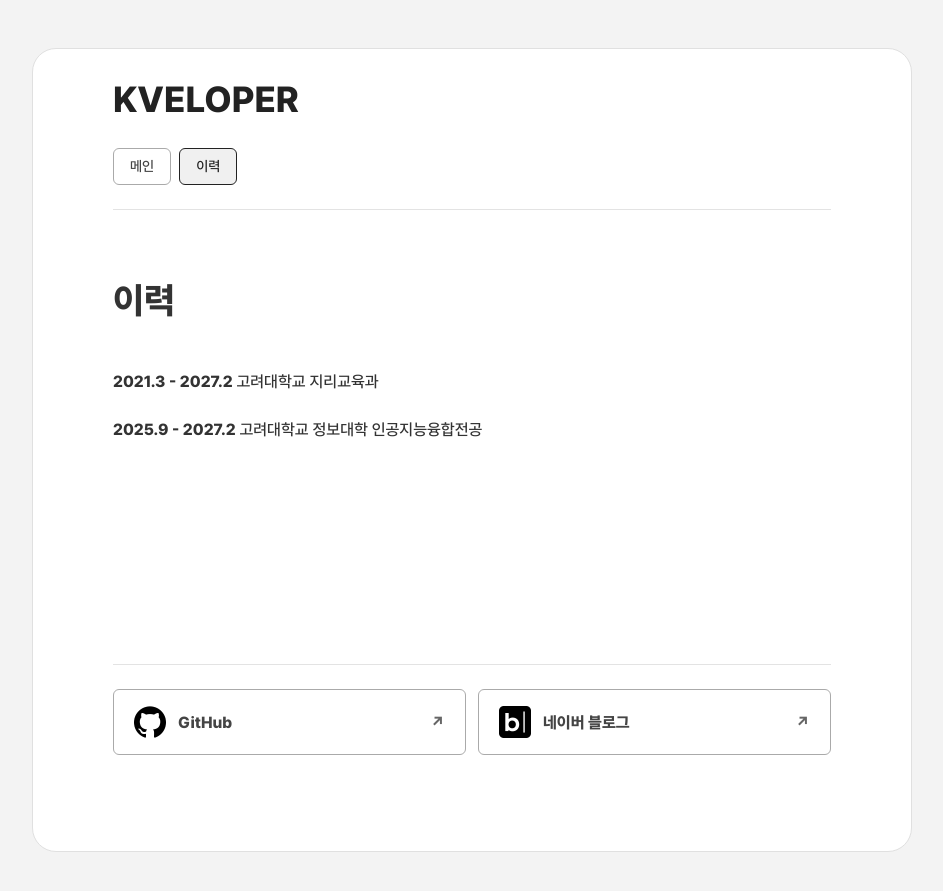
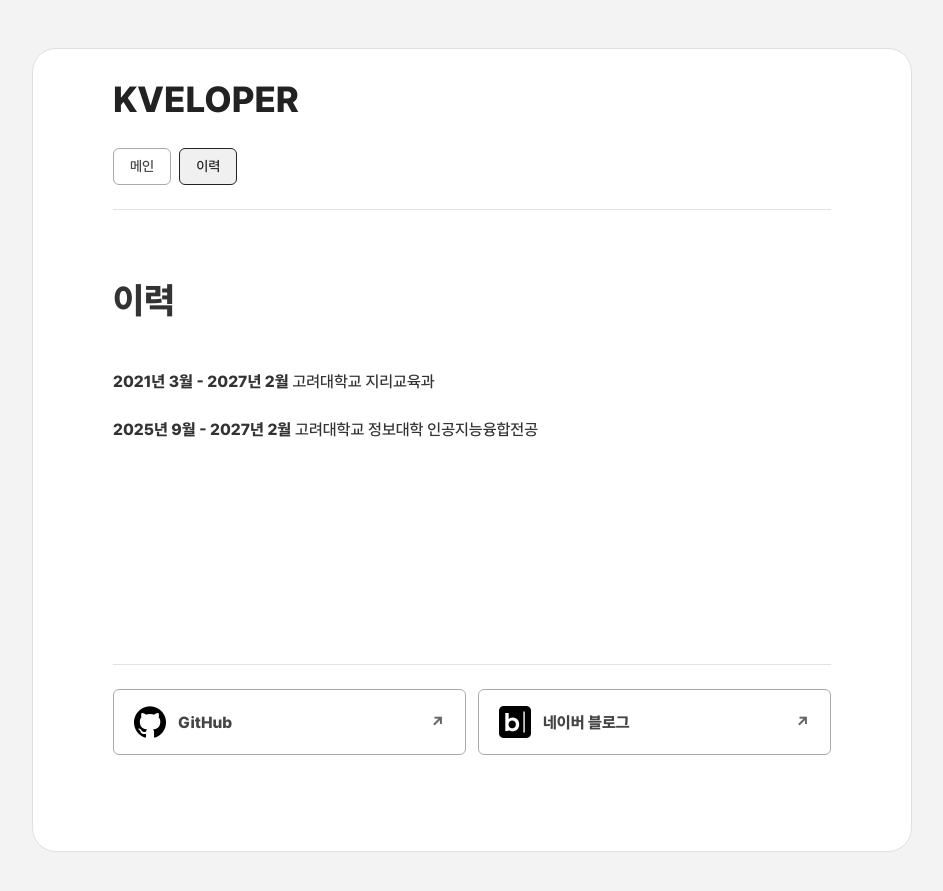
Before and after one commit to kveloper/kveloper.github.io, a Jekyll site: the page built from _posts/2026-01-01-cv.md, in a window 1280 px wide. Shown: the top 891 px of the page, without its empty margins (168-1111 px from the left). Built offline with Jekyll 4.4.1, drawn with Linux system fonts in a browser that asks for light colours.

Commit message:
Update 2026-01-01-cv.md

```diff
--- a/_posts/2026-01-01-cv.md
+++ b/_posts/2026-01-01-cv.md
@@ -4,6 +4,6 @@ title: 이력
 order: 1
 ---
 
-**2021.3 - 2027.2** 고려대학교 지리교육과
+**2021년 3월 - 2027년 2월** 고려대학교 지리교육과
 
-**2025.9 - 2027.2** 고려대학교 정보대학 인공지능융합전공
+**2025년 9월 - 2027년 2월** 고려대학교 정보대학 인공지능융합전공
```
